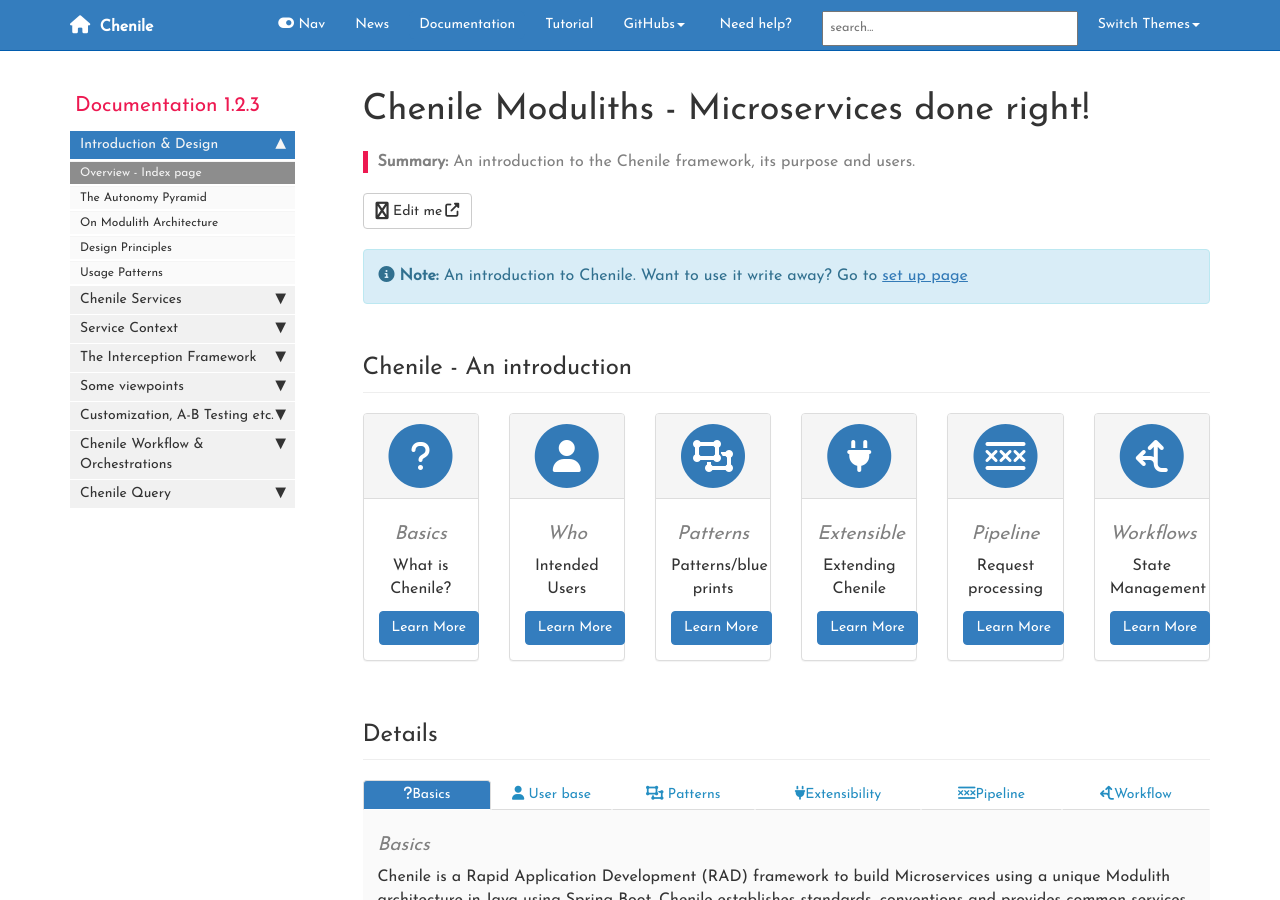
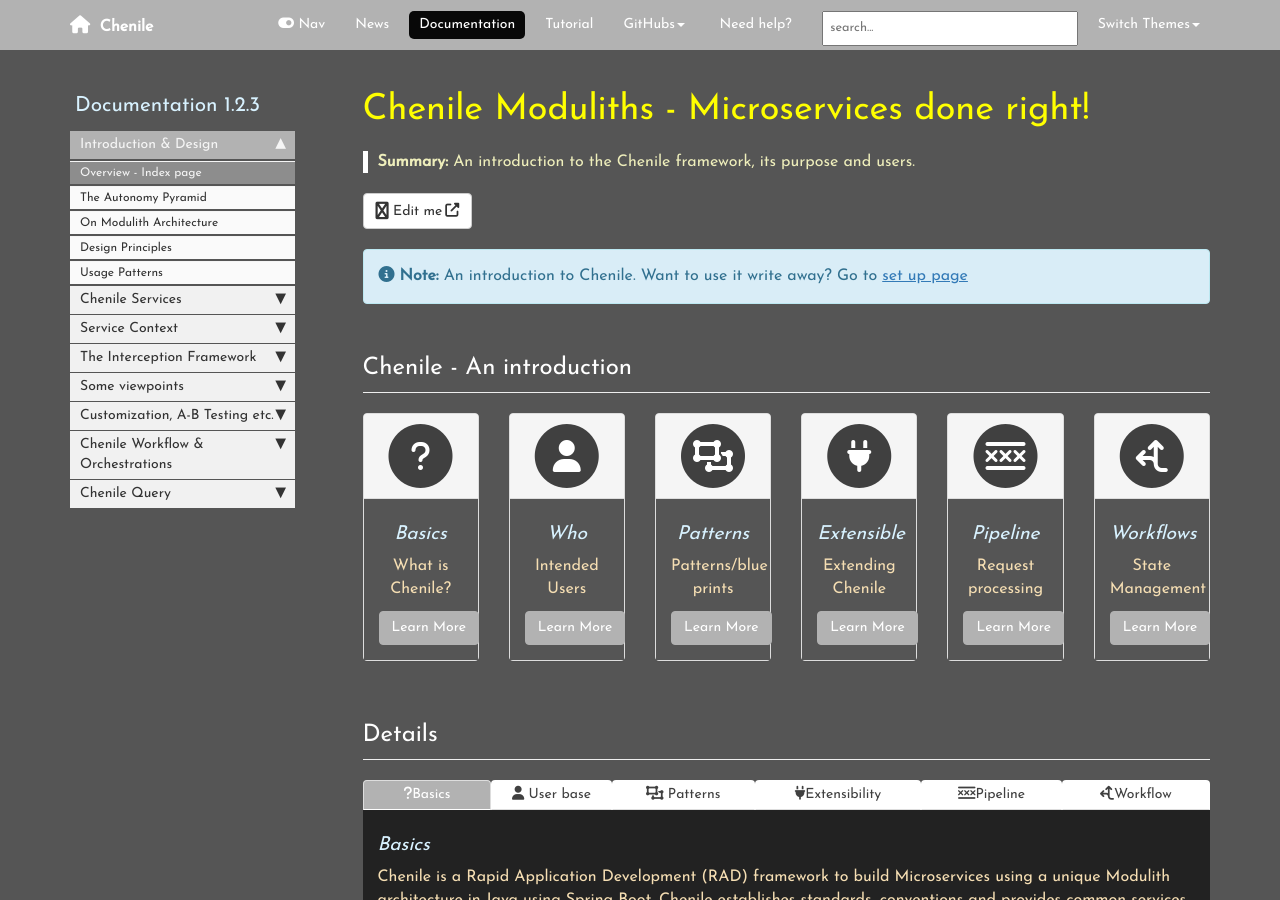
Before and after one commit to rajakolluru/cheniledocs.github.io, a Jekyll site: the page built from index.html, in a window 1280 px wide and 900 px high. Built offline with Jekyll 4.4.1, drawn with Linux system fonts in a browser that asks for light colours; comment, search, counter and statistics services are not loaded.

Commit message:
content update

```diff
--- a/_includes/head.html
+++ b/_includes/head.html
@@ -15,9 +15,9 @@
 <link rel="stylesheet" href="css/customstyles.css">
 <link rel="stylesheet" href="css/boxshadowproperties.css">
 <!-- most color styles are extracted out to here -->
-<link rel="stylesheet" href="css/theme-dark.css" media='none' id='dark'>
+<link rel="stylesheet" href="css/theme-dark.css" media='' id='dark'>
 <link rel="stylesheet" href="css/theme-green.css" media='none' id='green'>
-<link rel="stylesheet" href="css/theme-blue.css" media='' id='blue'>
+<link rel="stylesheet" href="css/theme-blue.css" media='none' id='blue'>
 <link rel="stylesheet" href="css/theme-tannish.css" media='none' id='tannish'>
 
 
```
